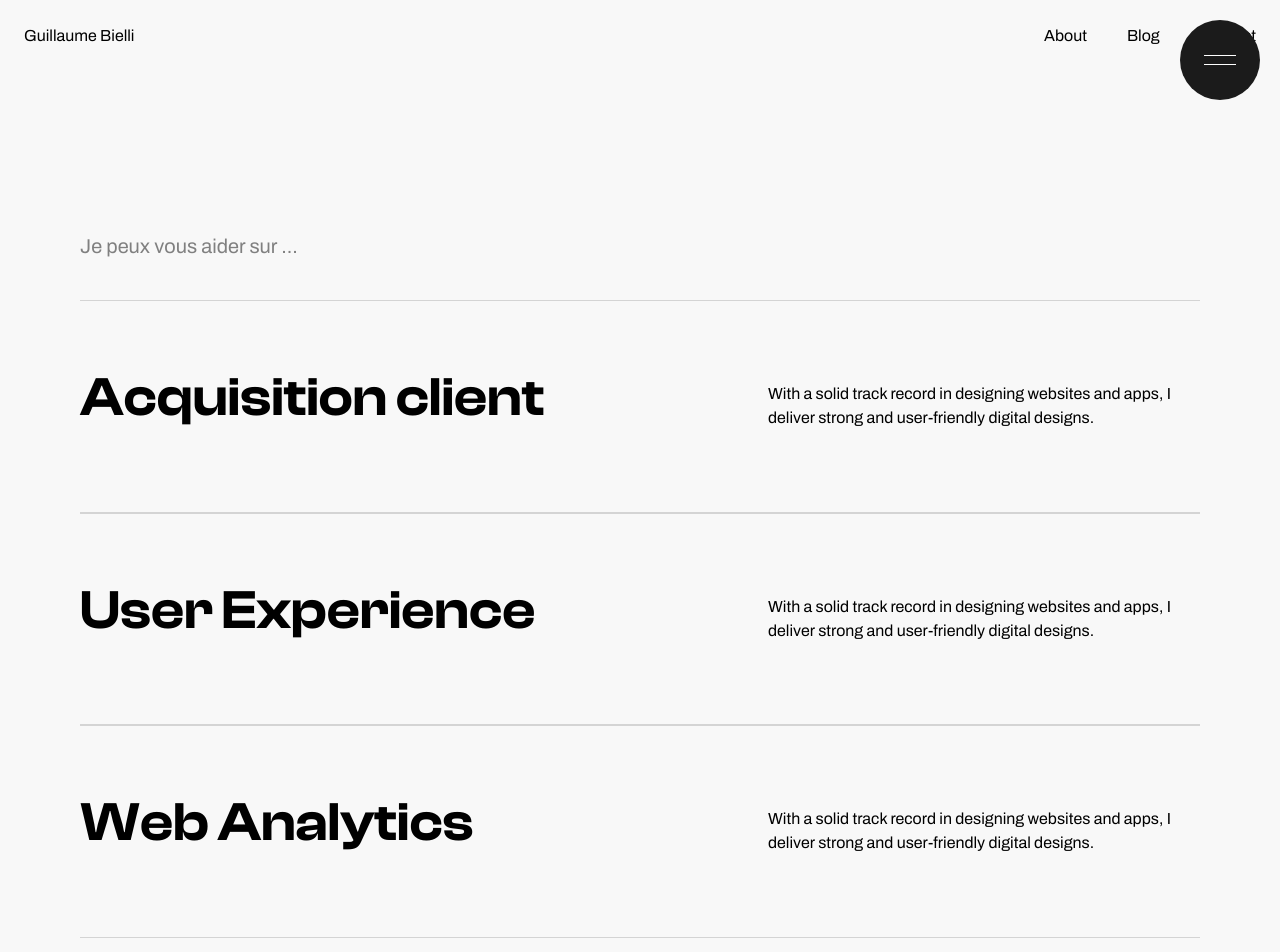
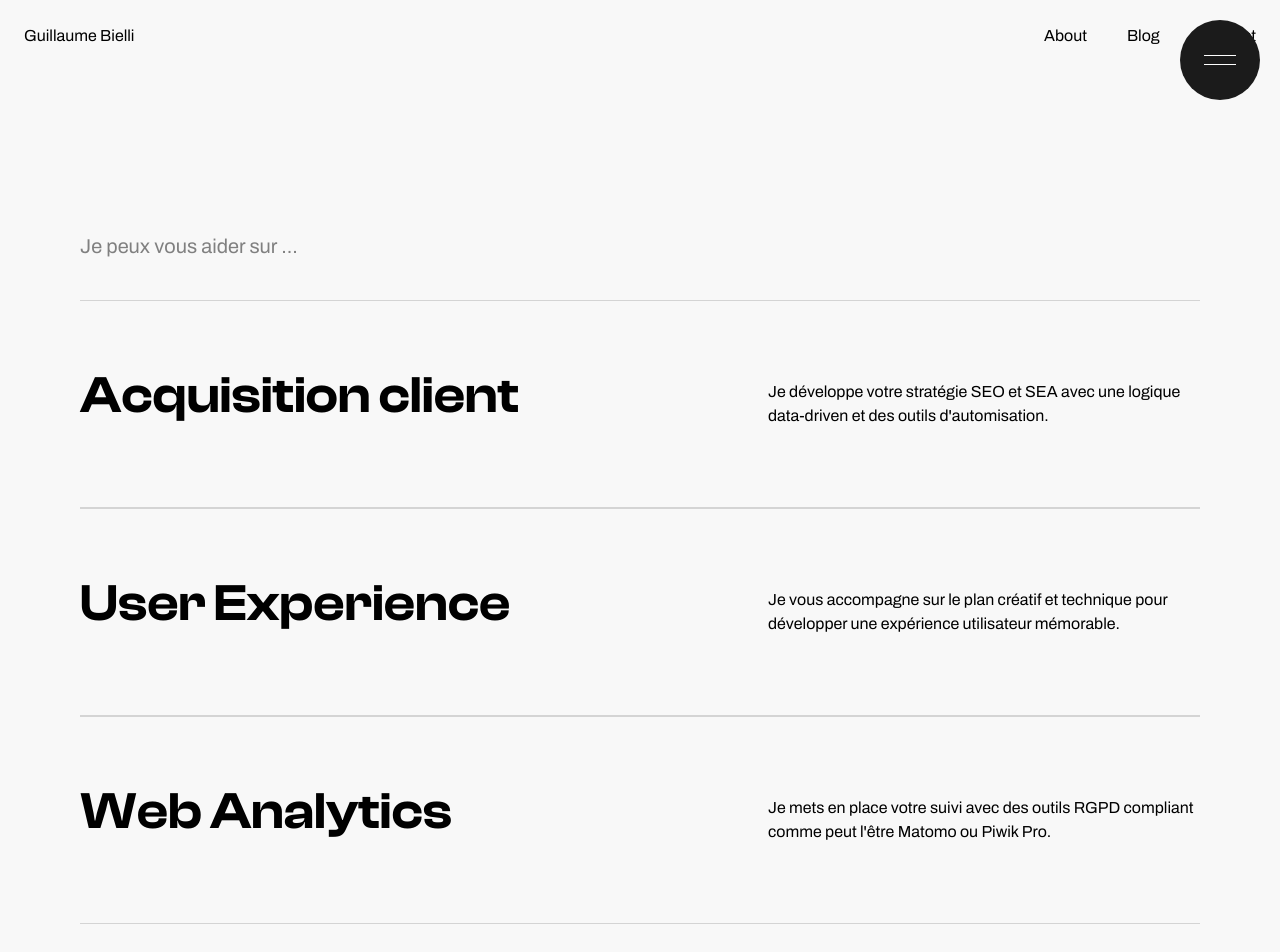
Before and after one commit to gbielli/portfolio, a Next.js app: page /components/Skill in a window 1280 px wide. Shown: the top 952 px of the page. Built offline with nearby package versions, Linux system fonts and the light colour scheme.

Commit message:
resp skills

```diff
--- a/app/components/Hero/page.js
+++ b/app/components/Hero/page.js
@@ -93,7 +93,7 @@ const Hero = () => {
         }
     </h1>
             <div className='col col-span-1 self-end max-w-xs overflow-hidden relative'>
-              <motion.p className='text-[16px]  text-black pb-5 lg:pb-10' variants={animation} initial="initial" animate={inView ? "enter" : ""}>J&apos;aide les entreprises à développer l&apos;acquisition client (SEO, SEA, automation), la User Experience et la Web Analyse.</motion.p>
+              <motion.p className='text-[16px]  text-black pb-5 lg:pb-10' variants={animation} initial="initial" animate={inView ? "enter" : ""}>J&apos;aide les entreprises à développer l&apos;acquisition client et à construire une expérience utilisateur hors norme.</motion.p>
               </div>
           </div>
 
--- a/app/components/Skill/page.js
+++ b/app/components/Skill/page.js
@@ -4,7 +4,7 @@ import Image from 'next/image'
 
 const Skill = () => {
   return (
-    <section className='py-40 px-20 z-1 relative'>
+    <section className='py-40 px-2 md:px-20 z-1 relative'>
         <div className=''>
             <div>
             <h2 className='font-archivo text-xl text-[#808080]'>Je peux vous aider sur ...</h2>
@@ -13,32 +13,37 @@ const Skill = () => {
 
             <div className="border-b border-t border-[#d4d4d4]">
                 <div className='item font-archivo flex items-center justify-between py-[3.5rem] hover:text-[#808080] hover:translate-x-2.5 transition-all duration-300'>
-                    <div className='flex items-center gap-10 h-full'>
-                    <h2 className='text-[55px] font-clash pb-4 w-full'>Acquisition client</h2>
-                    <p className='md:w-2/3 w-4/5 justify-end'>With a solid track record in designing websites and apps, I deliver strong and user-friendly digital designs.</p>
+                    <div className='flex items-center md:gap-10 h-full flex-col md:flex-row md:text-left'>
+                    <h3 className='font-skills text-[55px] font-clash pb-4 w-full'>Acquisition client</h3>
+                    <p className='md:w-2/3 md:justify-end'>Je développe votre stratégie SEO et SEA avec une logique data-driven et des outils d'automisation.</p>
                     </div>
                 </div>
             </div>
 
                 <div className="border-b border-t border-[#d4d4d4]">
                 <div className='item font-archivo flex items-center justify-between py-[3.5rem] hover:text-[#808080] hover:translate-x-2.5 transition-all duration-300'>
-                    <div className='flex items-center gap-10 h-full'>
-                    <h2 className='text-[55px] font-clash pb-4 w-full'>User Experience</h2>
-                    <p className='md:w-2/3 w-4/5 justify-end'>With a solid track record in designing websites and apps, I deliver strong and user-friendly digital designs.</p>
+                    <div className='flex items-center md:gap-10 h-full flex-col md:flex-row md:text-left'>
+                    <h3 className='font-skills text-[55px] font-clash pb-4 w-full'>User Experience</h3>
+                    <p className='md:w-2/3 md:justify-end'>Je vous accompagne sur le plan créatif et technique pour développer une expérience utilisateur mémorable.</p>
                     </div>
                 </div>
                 </div>
 
                 <div className="border-b border-t border-[#d4d4d4]">
                 <div className='item font-archivo flex items-center justify-between py-[3.5rem] hover:text-[#808080] hover:translate-x-2.5 transition-all duration-300'>
-                    <div className='flex items-center gap-10 h-full'>
-                    <h2 className='text-[55px] font-clash pb-4 w-full'>Web Analytics</h2>
-                    <p className='md:w-2/3 w-4/5 justify-end'>With a solid track record in designing websites and apps, I deliver strong and user-friendly digital designs.</p>
+                    <div className='flex items-center md:gap-10 h-full flex-col md:flex-row md:text-left'>
+                    <h3 className='font-skills text-[55px] font-clash pb-4 w-full'>Web Analytics</h3>
+                    <p className='md:w-2/3 md:justify-end'>Je mets en place votre suivi avec des outils RGPD compliant comme peut l'être Matomo ou Piwik Pro.</p>
                     </div>
                 </div>
             </div>
 
+
             </div>
+            <div className='mt-20 text-center w-full block'>
+            <button className='border border-black px-10 py-5 rounded-full text-center'>
+          <span>En savoir plus</span></button>
+          </div>
         </div>
 
     </section>
--- a/app/globals.css
+++ b/app/globals.css
@@ -15,3 +15,7 @@ body{
 .footer-text {
   font-size: clamp(2.375rem, 1.95rem + 1.7vw, 3.4375rem);
 }
+
+.font-skills {
+  font-size: clamp(1.875rem, 1.25rem + 2.5vw, 3.4375rem);
+}
```
